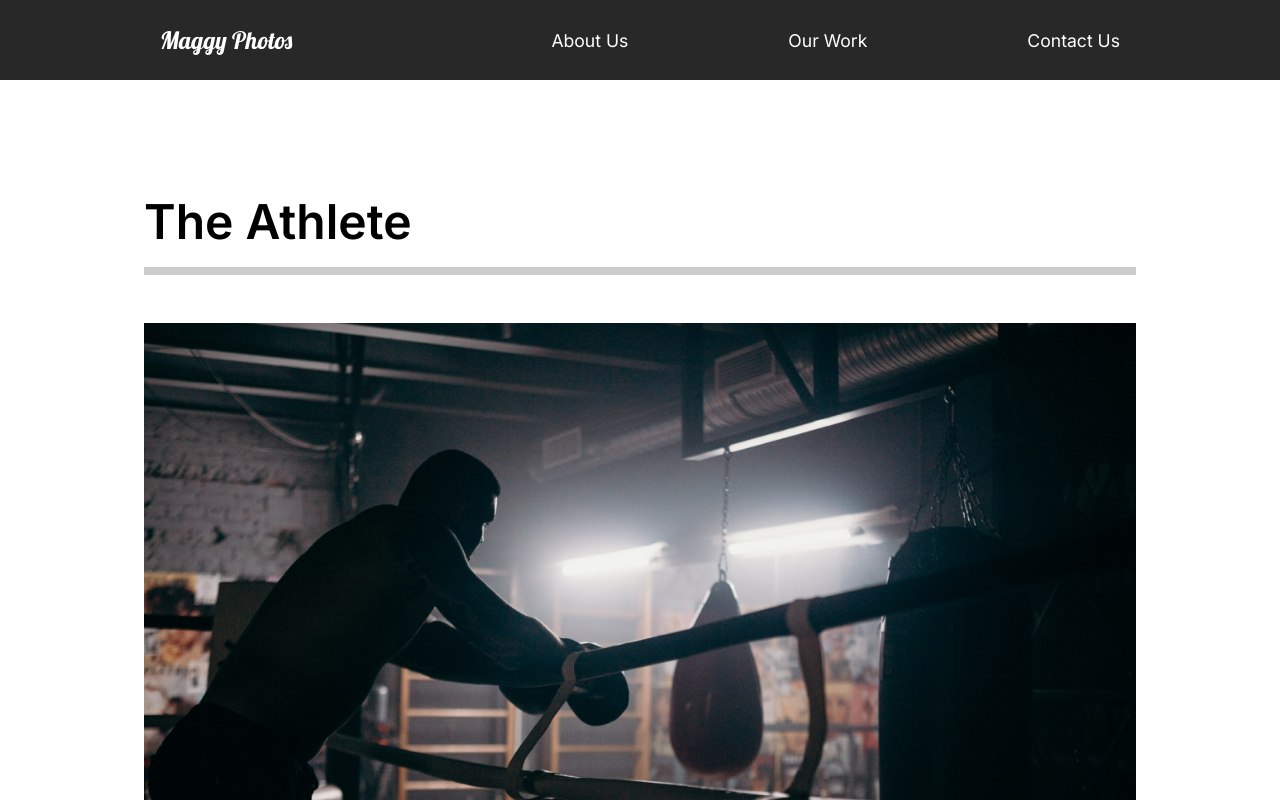
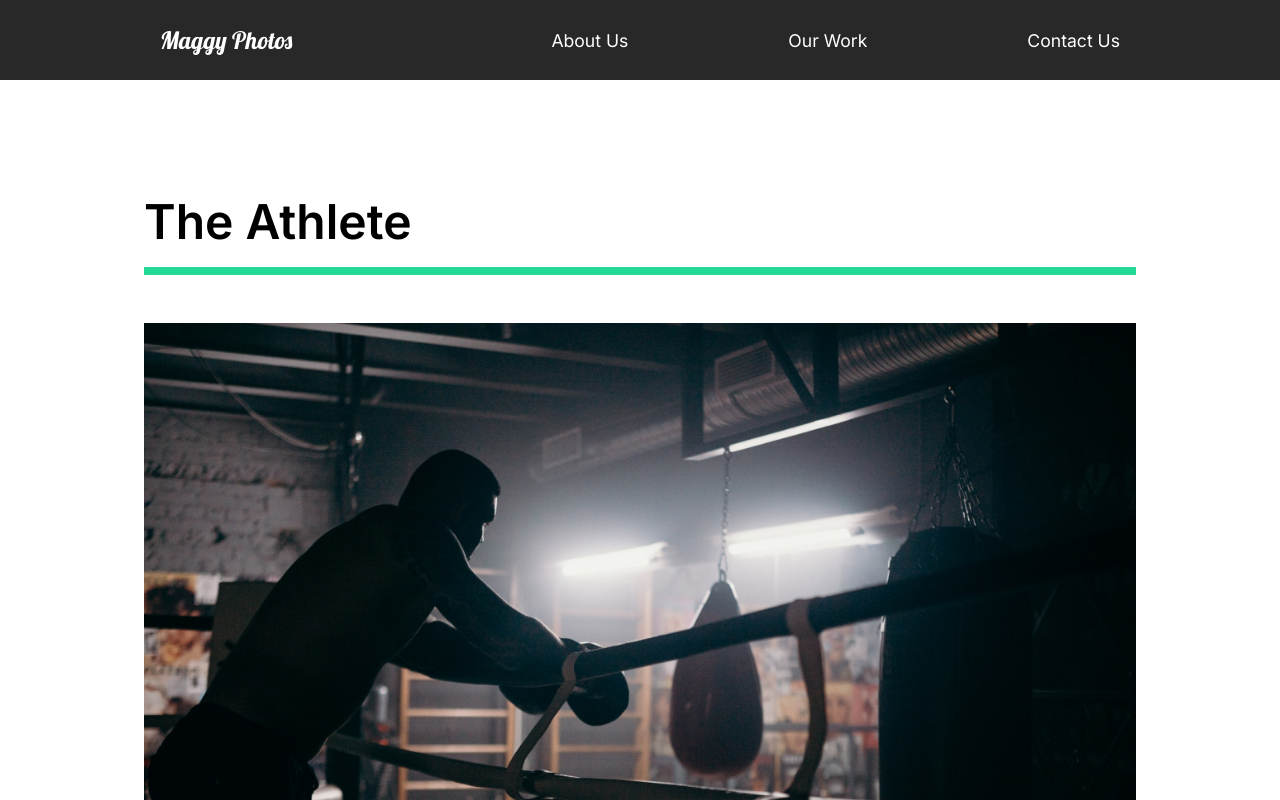
Before and after one commit to PrincessMaggy/maggy_photos, a React (Create React App) app: page /work in a window 1280 px wide. Shown: the top 800 px of the page. Built offline with nearby package versions, Linux system fonts and the light colour scheme.

Commit message:
ourwork animation

```diff
--- a/src/animation.js
+++ b/src/animation.js
@@ -7,7 +7,7 @@
         opacity:1,
         y:0,
         transition:{
-            duration:1,
+            duration:0.5,
             when:"beforeChildren",
             staggerChildren: 0.25
          },
@@ -75,3 +75,43 @@
         }
     }
 }
+
+
+export const lineAnim={
+    hidden:{
+        width:"0%"
+    },
+    show:{
+        width:"100%",
+        transition: {
+            duration:0.75
+        },
+    }
+}
+
+export const slider={
+    hidden:{
+        x:"-130%",
+        skew:"45deg",
+    },
+    show:{
+        x: "100%",
+        skew:"0deg",
+        transition:{
+            ease:"easeOut",
+            duration:1
+        }
+    }
+}
+
+
+export const sliderContainer={
+    hidden:{opacity:1},
+    show:{
+        opacity:1,
+        transition:{
+            staggerChildren:0.1,
+            ease:"easeOut"
+    }}
+
+}
--- a/src/pages/OurWork.js
+++ b/src/pages/OurWork.js
@@ -11,7 +11,7 @@
 
 //animations
 import {motion} from 'framer-motion'
-import { pageAnimation } from '../animation';
+import { pageAnimation, fade, photoAnim, lineAnim, slider, sliderContainer } from '../animation';
 
 const OurWork =()=>{
 
@@ -22,11 +22,19 @@
    variants={pageAnimation}
    initial="hidden"
    animate="show">
+      <motion.div variants={sliderContainer}>
+         <Frame1 variants={slider}></Frame1>
+         <Frame2 variants={slider}></Frame2>
+         <Frame3 variants={slider}></Frame3>
+         <Frame4 variants={slider}></Frame4>
+      </motion.div>
+
       <Movie>
-         <h2>The Athlete</h2>
-         <div className="line"></div>
+         <motion.h2 variants={fade}>The Athlete</motion.h2>
+         <motion.div variants={lineAnim} className="line"></motion.div>
          <Link to='/work/the-athlete'>
-            <img src={athlete} alt="athlete" />
+            <Hide>
+               <motion.img variants={photoAnim} src={athlete} alt="athlete" /> </Hide>
          </Link>
       </Movie>
 
@@ -64,7 +72,7 @@
 padding:5rem;
 .line{
    height: 0.5rem;
-   background: #cccccc;
+   background: #23d997;
    margin-bottom: 3rem;
 }
 img{
@@ -74,4 +82,28 @@
 }
 `
 
+const Hide = styled.div`
+   overflow:hidden;
+`
+const Frame1= styled(motion.div)`
+   left:0;
+   position:fixed;
+   top:10%;
+   width:100%;
+   height:100vh;
+   background: #fffeff;
+   z-index:2;
+`
+const Frame2 = styled(Frame1)`
+   background: #ff8efb;
+`
+
+const Frame3 = styled(Frame1)`
+   background: #8ed2ff;
+`
+
+const Frame4 = styled(Frame1)`
+   background: #8e8e8e;
+`
+
 export default OurWork;
```
